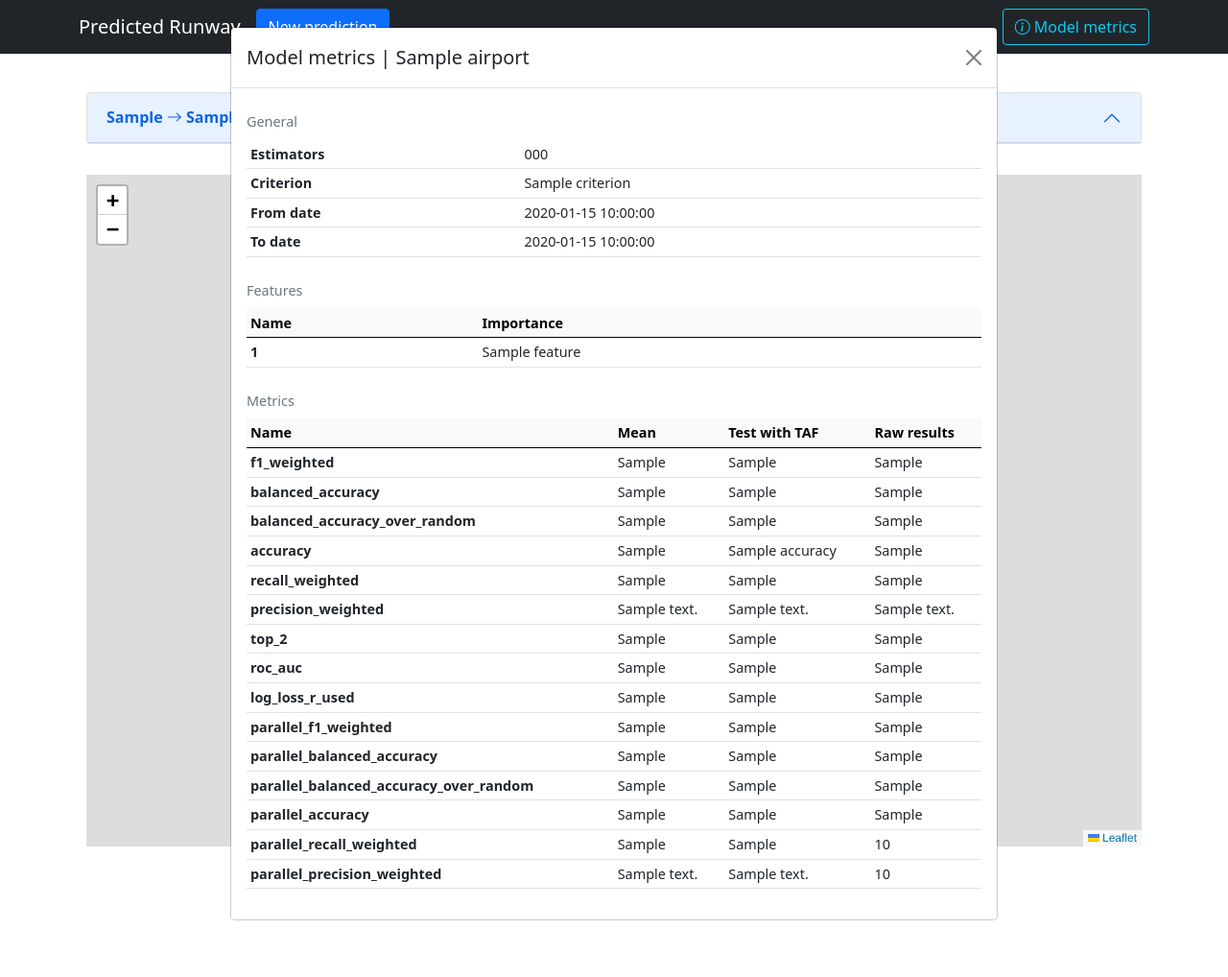
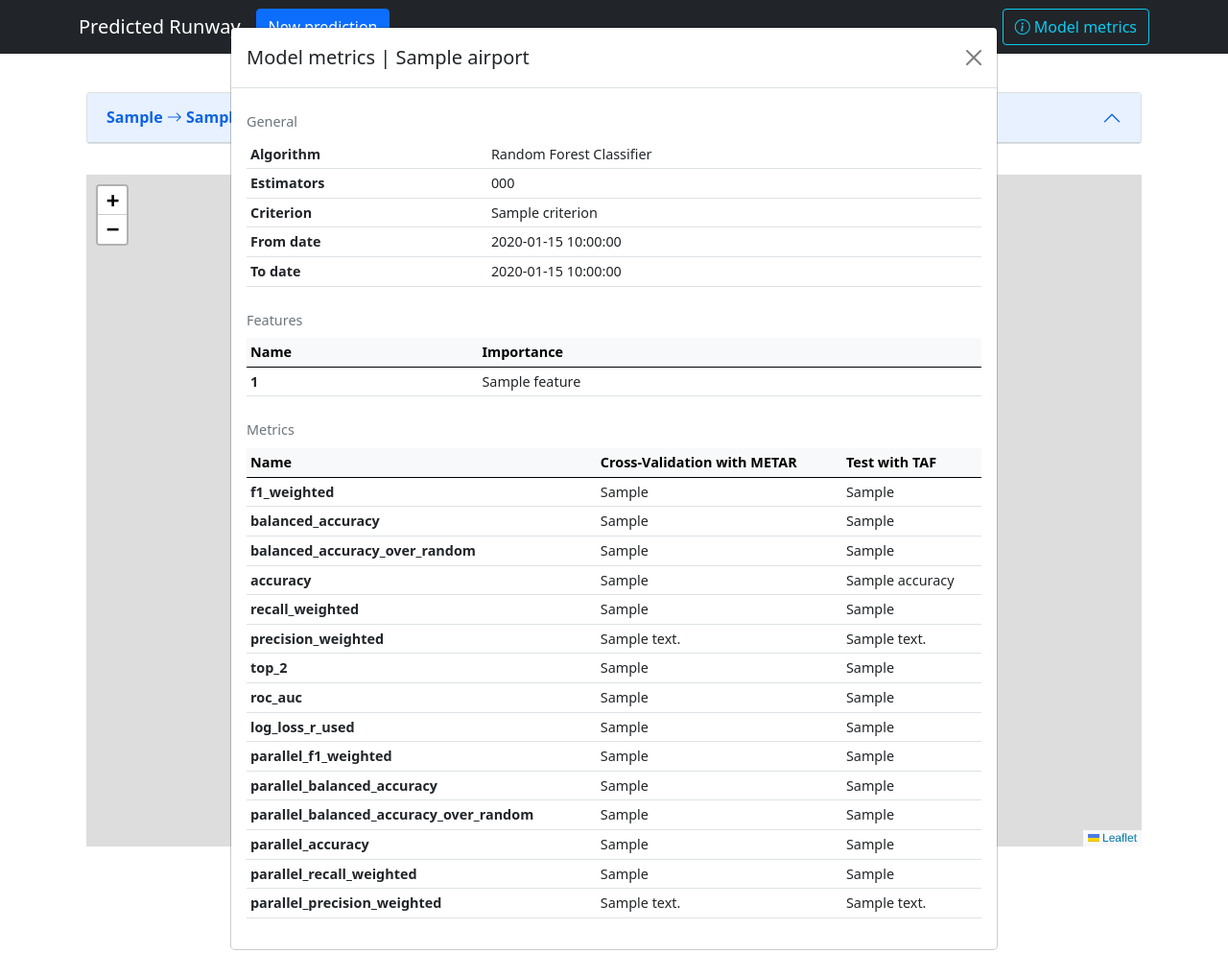
Before and after one commit to eurocontrol-swim/predicted-runway-api, a Flask app: template app/templates/runwayPrediction.html in a window 1280 px wide, after a click on "Model metrics". Shown: the whole page at 96% size. Run offline with Flask 2, Linux system fonts and the light colour scheme; the template is opened without the code that fills it: most values are stand-ins (such as "Sample title", 1, 10 or a date in 2020); some libraries are stand-ins or nearby versions.

Commit message:
update metrics table

```diff
--- a/app/templates/runwayPrediction.html
+++ b/app/templates/runwayPrediction.html
@@ -22,6 +22,10 @@
                     <table class="table table-sm caption-top metrics-table">
                         <caption>General</caption>
                         <tbody>
+                          <tr>
+                            <td><strong>Algorithm</strong></td>
+                            <td>Random Forest Classifier</td>
+                          </tr>
                           <tr>
                             <td><strong>Estimators</strong></td>
                             <td>{{ prediction_output['metrics']['number_estimators'] }}</td>
@@ -66,9 +70,8 @@
                         <thead class="table-light">
                           <tr>
                               <th>Name</th>
-                              <th>Mean</th>
+                              <th>Cross-Validation with METAR</th>
                               <th>Test with TAF</th>
-                              <th>Raw results</th>
                           </tr>
                         </thead>
                         <tbody>
@@ -76,91 +79,76 @@
                             <td><strong>f1_weighted</strong></td>
                             <td>{{ prediction_output['metrics']['mean_results']['mean_f1_weighted'] }}</td>
                             <td>{{ prediction_output['metrics']['test_with_taf']['f1_weighted'] }}</td>
-                            <td>{{ prediction_output['metrics']['raw_results']['test_f1_weighted'] }}</td>
                           </tr>
                           <tr>
                             <td><strong>balanced_accuracy</strong></td>
                             <td>{{ prediction_output['metrics']['mean_results']['mean_balanced_accuracy'] }}</td>
                             <td>{{ prediction_output['metrics']['test_with_taf']['balanced_accuracy'] }}</td>
-                            <td>{{ prediction_output['metrics']['raw_results']['test_balanced_accuracy'] }}</td>
                           </tr>
                           <tr>
                             <td><strong>balanced_accuracy_over_random</strong></td>
                             <td>{{ prediction_output['metrics']['mean_results']['mean_balanced_accuracy_over_random'] }}</td>
                             <td>{{ prediction_output['metrics']['test_with_taf']['balanced_accuracy_over_rand'] }}</td>
-                            <td>{{ prediction_output['metrics']['raw_results']['test_balanced_accuracy_over_random'] }}</td>
                           </tr>
                           <tr>
                             <td><strong>accuracy</strong></td>
                             <td>{{ prediction_output['metrics']['mean_results']['mean_accuracy'] }}</td>
                             <td>{{ prediction_output['metrics']['test_with_taf']['accuracy'] }}</td>
-                            <td>{{ prediction_output['metrics']['raw_results']['test_accuracy'] }}</td>
                           </tr>
                           <tr>
                             <td><strong>recall_weighted</strong></td>
                             <td>{{ prediction_output['metrics']['mean_results']['mean_recall_weighted'] }}</td>
                             <td>{{ prediction_output['metrics']['test_with_taf']['recall_weighted'] }}</td>
-                            <td>{{ prediction_output['metrics']['raw_results']['test_recall_weighted'] }}</td>
                           </tr>
                           <tr>
                             <td><strong>precision_weighted</strong></td>
                             <td>{{ prediction_output['metrics']['mean_results']['mean_precision_weighted'] }}</td>
                             <td>{{ prediction_output['metrics']['test_with_taf']['precision_weighted'] }}</td>
-                            <td>{{ prediction_output['metrics']['raw_results']['test_precision_weighted'] }}</td>
                           </tr>
                           <tr>
                             <td><strong>top_2</strong></td>
                             <td>{{ prediction_output['metrics']['mean_results']['mean_top_2'] }}</td>
                             <td>{{ prediction_output['metrics']['test_with_taf']['top_2'] }}</td>
-                            <td>{{ prediction_output['metrics']['raw_results']['test_top_2'] }}</td>
                           </tr>
                           <tr>
                             <td><strong>roc_auc</strong></td>
                             <td>{{ prediction_output['metrics']['mean_results']['mean_roc_auc'] }}</td>
                             <td>{{ prediction_output['metrics']['test_with_taf']['roc_auc'] }}</td>
-                            <td>{{ prediction_output['metrics']['raw_results']['test_roc_auc'] }}</td>
                           </tr>
                           <tr>
                             <td><strong>log_loss_r_used</strong></td>
                             <td>{{ prediction_output['metrics']['mean_results']['log_loss_r_used'] }}</td>
                             <td>{{ prediction_output['metrics']['test_with_taf']['log_loss_r_used'] }}</td>
-                            <td>{{ prediction_output['metrics']['raw_results']['test_log_loss_r_used'] }}</td>
                           </tr>
                           <tr>
                             <td><strong>parallel_f1_weighted</strong></td>
                             <td>{{ prediction_output['metrics']['mean_results']['parallel_f1_weighted'] }}</td>
                             <td>{{ prediction_output['metrics']['test_with_taf']['parallel_f1_weighted'] }}</td>
-                            <td>{{ prediction_output['metrics']['raw_results']['test_parallel_f1_weighted'] }}</td>
                           </tr>
                           <tr>
                             <td><strong>parallel_balanced_accuracy</strong></td>
                             <td>{{ prediction_output['metrics']['mean_results']['parallel_balanced_accuracy'] }}</td>
                             <td>{{ prediction_output['metrics']['test_with_taf']['parallel_balanced_accuracy'] }}</td>
-                            <td>{{ prediction_output['metrics']['raw_results']['test_parallel_bal_acc_sc'] }}</td>
                           </tr>
                           <tr>
                             <td><strong>parallel_balanced_accuracy_over_random</strong></td>
                             <td>{{ prediction_output['metrics']['mean_results']['parallel_balanced_accuracy_over_random'] }}</td>
                             <td>{{ prediction_output['metrics']['test_with_taf']['parallel_balanced_accuracy_over_random'] }}</td>
-                            <td>{{ prediction_output['metrics']['raw_results']['test_parallel_bal_acc_sc_over_random'] }}</td>
                           </tr>
                           <tr>
                             <td><strong>parallel_accuracy</strong></td>
                             <td>{{ prediction_output['metrics']['mean_results']['parallel_accuracy'] }}</td>
                             <td>{{ prediction_output['metrics']['test_with_taf']['parallel_accuracy'] }}</td>
-                            <td>{{ prediction_output['metrics']['raw_results']['test_parallel_acc_sc'] }}</td>
                           </tr>
                           <tr>
                             <td><strong>parallel_recall_weighted</strong></td>
                             <td>{{ prediction_output['metrics']['mean_results']['parallel_recall_weighted'] }}</td>
                             <td>{{ prediction_output['metrics']['test_with_taf']['parallel_recall_weighted'] }}</td>
-                            <td>{{ prediction_output['metrics']['raw_results']['test_parallel_recall_score_weighted'] }}</td>
                           </tr>
                           <tr>
                             <td><strong>parallel_precision_weighted</strong></td>
                             <td>{{ prediction_output['metrics']['mean_results']['parallel_precision_weighted'] }}</td>
                             <td>{{ prediction_output['metrics']['test_with_taf']['parallel_precision_weighted'] }}</td>
-                            <td>{{ prediction_output['metrics']['raw_results']['test_parallel_precision_score_weighted'] }}</td>
                           </tr>
                         </tbody>
                       </table>
```
